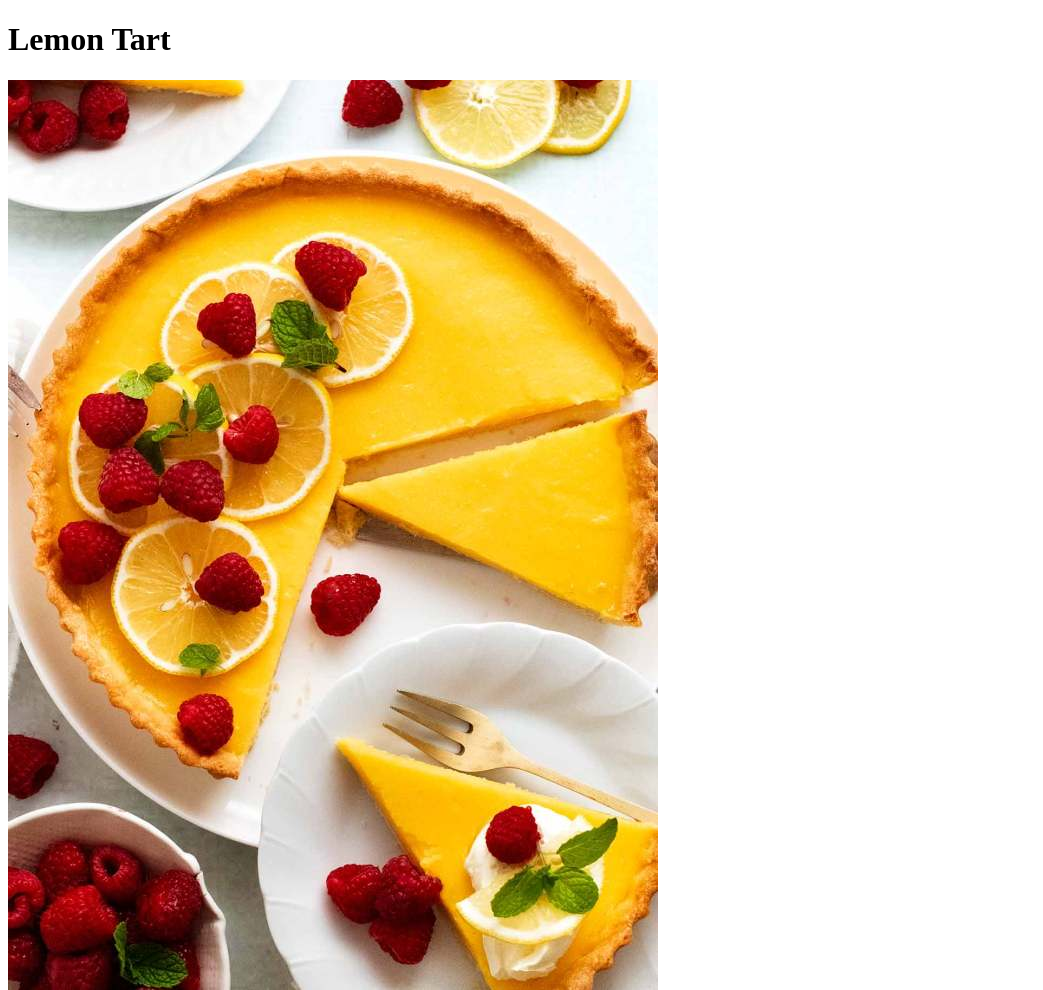
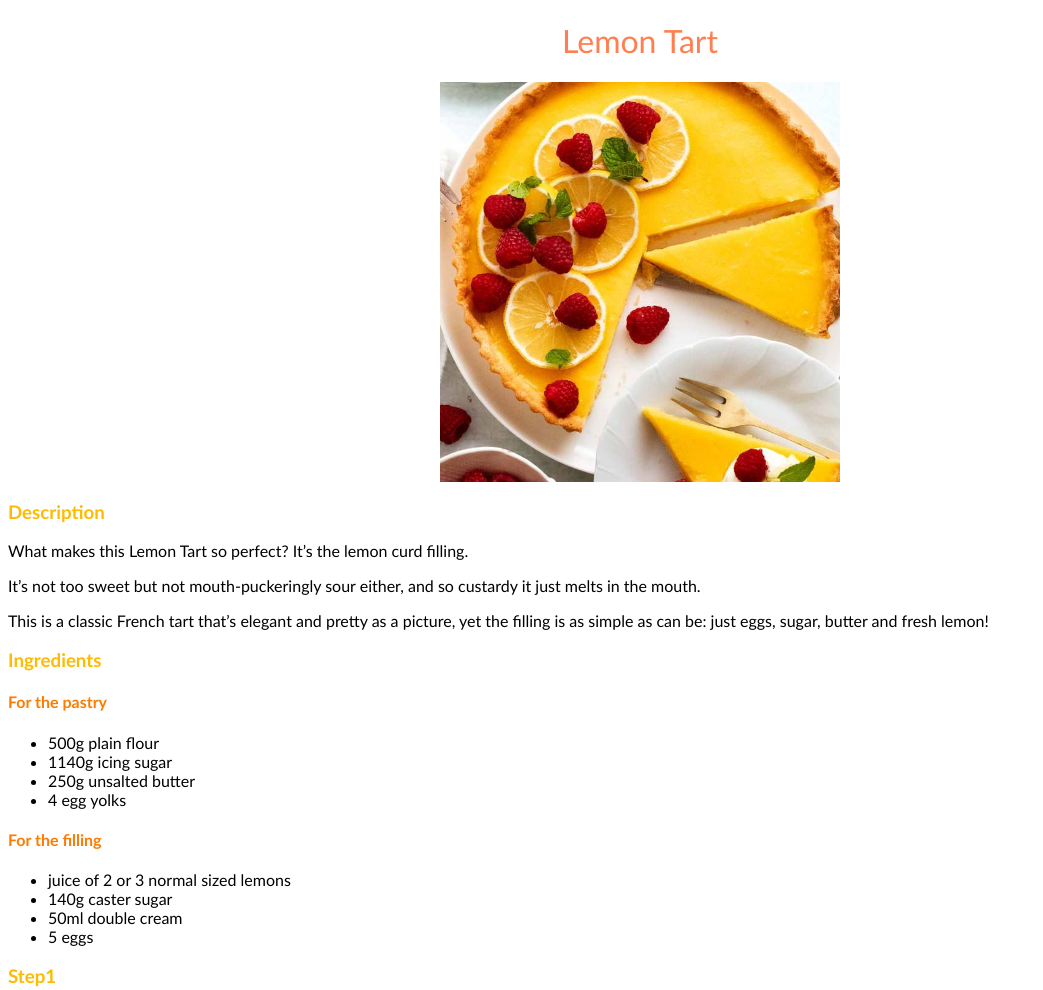
Before and after one commit to itsjessf/theOdinProject, a plain HTML site: page odin-recipes/recipes/lemonTart.html in a window 1280 px wide. Shown: the top 990 px of the page, without its empty margins (0-1043 px from the left). Drawn offline with Linux system fonts and the light colour scheme.

Commit message:
Added style to the pages with basic CSS

```diff
--- /dev/null
+++ b/odin-recipes/css/cookies.css
@@ -0,0 +1,19 @@
+* {
+  font-family: "Gill Sans", "Gill Sans MT", Calibri, "Trebuchet MS", sans-serif;
+}
+
+.image {
+  display: block;
+  margin-left: auto;
+  margin-right: auto;
+}
+
+.title {
+  font-weight: 200;
+  text-align: center;
+  color: darkblue;
+}
+
+h3{
+     color:darkcyan;
+}
--- /dev/null
+++ b/odin-recipes/css/index.css
@@ -0,0 +1,27 @@
+* {
+  font-family: "Gill Sans", "Gill Sans MT", Calibri, "Trebuchet MS", sans-serif;
+}
+
+.image {
+  display: block;
+  margin-left: auto;
+  margin-right: auto;
+}
+
+.title {
+  font-weight: 200;
+  text-align: center;
+  color: darksalmon;
+}
+
+.recipes {
+  background-color: lemonchiffon;
+}
+
+a:visited{
+  color: firebrick;
+}
+
+a:link{
+  color:mediumvioletred;
+}
--- /dev/null
+++ b/odin-recipes/css/lemonTart.css
@@ -0,0 +1,26 @@
+* {
+  font-family: "Gill Sans", "Gill Sans MT", Calibri, "Trebuchet MS", sans-serif;
+}
+
+.image {
+  width: 400px;
+  height: 400px;
+  object-fit: cover;
+  display: block;
+  margin-left: auto;
+  margin-right: auto;
+}
+
+.title {
+  font-weight: 200;
+  text-align: center;
+  color: coral;
+}
+
+h3{
+  color:rgb(255, 187, 0);
+}
+
+h4{
+  color:rgb(255, 123, 0);
+}
--- /dev/null
+++ b/odin-recipes/css/spinachCake.css
@@ -0,0 +1,22 @@
+* {
+     font-family: "Gill Sans", "Gill Sans MT", Calibri, "Trebuchet MS", sans-serif;
+   }
+
+   .image {
+     width: 400px;
+     height: 400px;
+     object-fit: cover;
+     display: block;
+     margin-left: auto;
+     margin-right: auto;
+   }
+
+   .title {
+     font-weight: 200;
+     text-align: center;
+     color: rgb(39, 121, 73);
+   }
+
+   h3{
+        color:rgb(102, 88, 184);
+   }
--- a/odin-recipes/recipes/lemonTart.html
+++ b/odin-recipes/recipes/lemonTart.html
@@ -1,29 +1,41 @@
 <!DOCTYPE html>
 <html lang="en">
   <head>
-    <h1>Lemon Tart</h1>
-    <img src="images/French-Lemon-Tart_5-main.jpeg" alt="Lemon Tart">
-    <meta charset="UTF-8">
-    <meta http-equiv="X-UA-Compatible" content="IE=edge">
-    <meta name="viewport" content="width=device-width, initial-scale=1.0">
+    <link rel="stylesheet" href="/odin-recipes/css/lemonTart.css" />
+    <h1 class="title">Lemon Tart</h1>
+    <img
+      class="image"
+      src="images/French-Lemon-Tart_5-main.jpeg"
+      alt="Lemon Tart"
+    />
+    <meta charset="UTF-8" />
+    <meta http-equiv="X-UA-Compatible" content="IE=edge" />
+    <meta name="viewport" content="width=device-width, initial-scale=1.0" />
   </head>
   <body>
     <h3>Description</h3>
-    <p>What makes this Lemon Tart so perfect? It’s the lemon curd filling. </p>
-    <p>It’s not too sweet but not mouth-puckeringly sour either, and so custardy it just melts in the mouth.</p>
-    <p>This is a classic French tart that’s elegant and pretty as a picture, yet the filling is as simple as can be: just eggs, sugar, butter and fresh lemon!</p>
+    <p>What makes this Lemon Tart so perfect? It’s the lemon curd filling.</p>
+    <p>
+      It’s not too sweet but not mouth-puckeringly sour either, and so custardy
+      it just melts in the mouth.
+    </p>
+    <p>
+      This is a classic French tart that’s elegant and pretty as a picture, yet
+      the filling is as simple as can be: just eggs, sugar, butter and fresh
+      lemon!
+    </p>
     <h3>Ingredients</h3>
     <h4>For the pastry</h4>
     <ul>
       <li>500g plain flour</li>
-        <li>1140g icing sugar<li>
+      <li>1140g icing sugar</li>
       <li>250g unsalted butter</li>
       <li>4 egg yolks</li>
     </ul>
     <h4>For the filling</h4>
     <ul>
       <li>juice of 2 or 3 normal sized lemons</li>
-        <li>140g caster sugar<li>
+      <li>140g caster sugar</li>
       <li>50ml double cream</li>
       <li>5 eggs</li>
     </ul>
@@ -31,18 +43,36 @@
     <ol>
       <li>To make the pastry, mix the flour and icing sugar in a bowl.</li>
       <li>Rub the butter into the flour with your fingers until crumbly</li>
-        <li>Mix in the egg yolks. If the pastry is still too dry, add 1-2 tbsp water until it comes together.</li>
-        <li>Roll into a ball and divide in half (freeze one half for another recipe).</li>
-        <li>Flatten out the pastry with your hands, wrap the dough in cling film, then chill for at least 30 mins</li>
-        <li>While the pastry is chilling, make the filling. </li>
+      <li>
+        Mix in the egg yolks. If the pastry is still too dry, add 1-2 tbsp water
+        until it comes together.
+      </li>
+      <li>
+        Roll into a ball and divide in half (freeze one half for another
+        recipe).
+      </li>
+      <li>
+        Flatten out the pastry with your hands, wrap the dough in cling film,
+        then chill for at least 30 mins
+      </li>
+      <li>While the pastry is chilling, make the filling.</li>
       <li>Beat all the ingredients, except for the zest, together.</li>
       <li>Sieve the mixture, then stir in the zest.</li>
     </ol>
     <h3>Step2</h3>
     <ol>
-        <li>Roll out the pastry on a lightly floured surface to about the thickness of a £1 coin, then lift into a 23cm tart tin.</li>
-        <li>Press down gently on the bottom and sides, then trim off any excess pastry.</li>
-        <li>Stab a few holes in the bottom with a fork and put back in the fridge for 30 mins.</li>
+      <li>
+        Roll out the pastry on a lightly floured surface to about the thickness
+        of a £1 coin, then lift into a 23cm tart tin.
+      </li>
+      <li>
+        Press down gently on the bottom and sides, then trim off any excess
+        pastry.
+      </li>
+      <li>
+        Stab a few holes in the bottom with a fork and put back in the fridge
+        for 30 mins.
+      </li>
     </ol>
   </body>
 </html>
```
Also changed, not shown: index.html (+4 -3 lines), odin-recipes/recipes/cookies.html (+3 -3 lines), odin-recipes/recipes/spinachCake.html (+3 -3 lines). Lines whose indentation alone changed are shown as unchanged.
